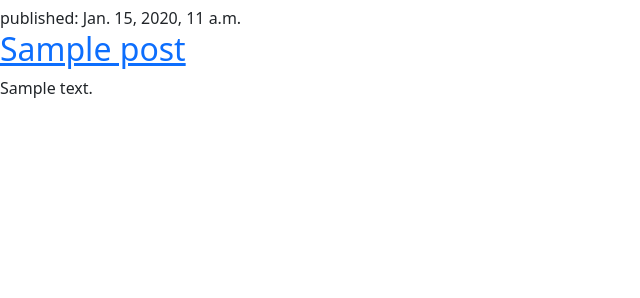
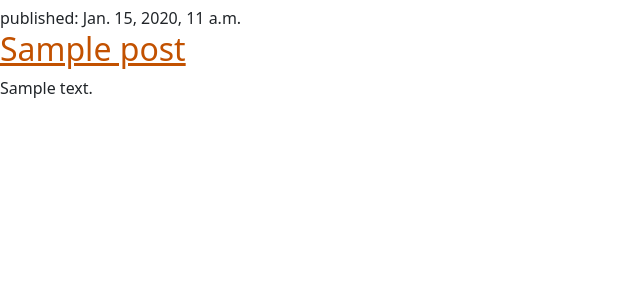
Before and after one commit to likeajumprope/djangogirls, a Django app: page / in a window 1280 px wide. Shown: the part 50-348 px from the top of the page, without its empty margins (0-640 px from the left). Run offline with Django 4.2, Linux system fonts and the light colour scheme; tables that the repository leaves empty hold one stand-in row (values such as "Sample post").

Commit message:
add color

```diff
--- /dev/null
+++ b/blog/static/css/blog.css
@@ -0,0 +1,3 @@
+h1 a, h2 a {
+    color: #C25100;
+}
--- a/blog/templates/blog/post_list.html
+++ b/blog/templates/blog/post_list.html
@@ -1,8 +1,10 @@
+{% load static %}
 <!DOCTYPE html>
 <html>
     <head>
         <title>Django Girls blog</title>
         <link rel="stylesheet" href="https://cdn.jsdelivr.net/npm/bootstrap@5.1.3/dist/css/bootstrap.min.css" integrity="sha384-1BmE4kWBq78iYhFldvKuhfTAU6auU8tT94WrHftjDbrCEXSU1oBoqyl2QvZ6jIW3" crossorigin="anonymous">
+        <link rel="stylesheet" href="{% static 'css/blog.css' %}">
     </head>
     <body>
         <header>
```
